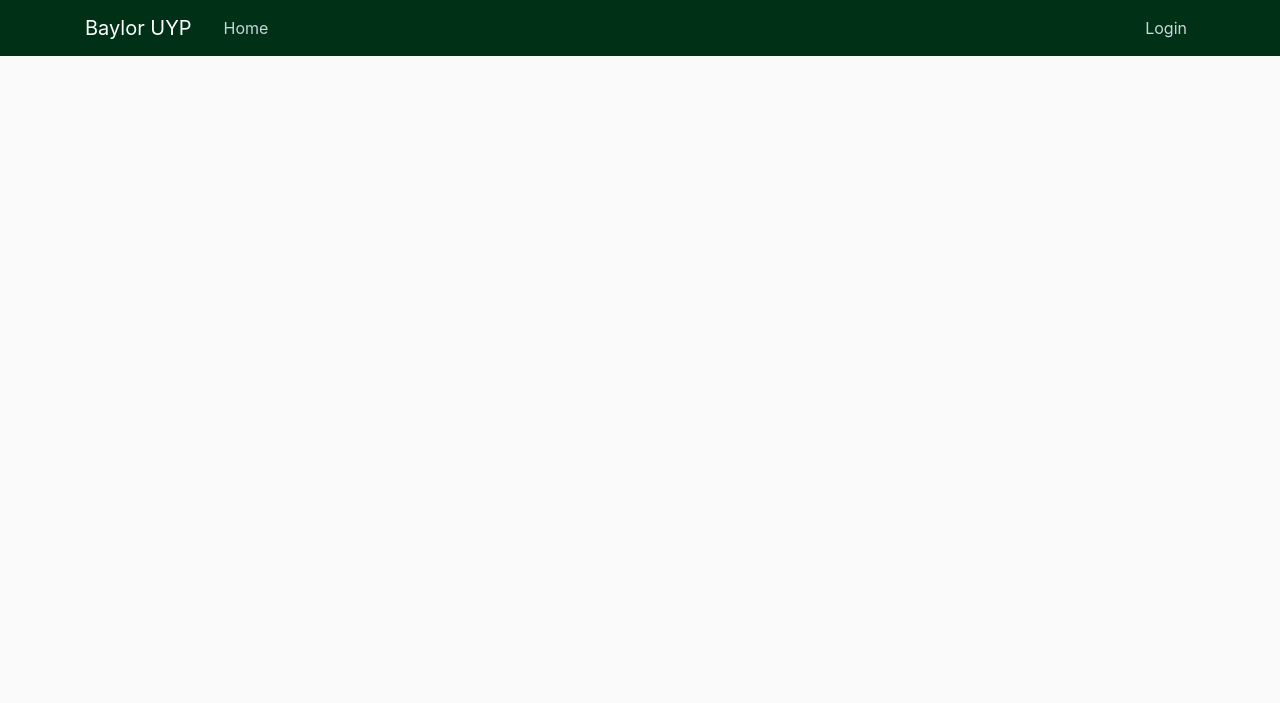
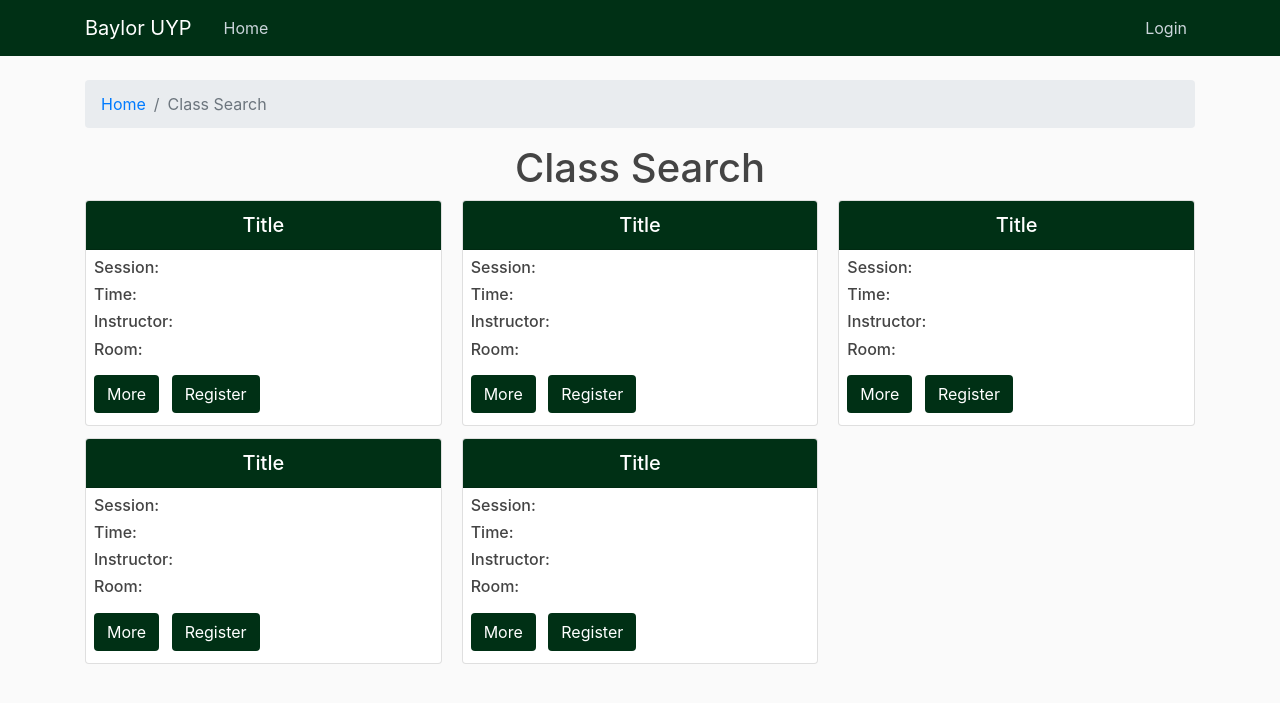
Before and after one commit to jmeyre/UYP, a Flask app: page /class_search in a window 1280 px wide. Shown: the top 703 px of the page. Run offline with Flask 2, Linux system fonts and the light colour scheme; parts of the project's set-up code (start-up, migrations or seed data) failed here and were passed over; some libraries are stand-ins or nearby versions.

Commit message:
Added template class cards to class_search page

```diff
--- a/uyp/templates/class_search.html
+++ b/uyp/templates/class_search.html
@@ -1,6 +1,74 @@
 {% extends 'layout.html' %}
 {% block content %}
 
+    <nav aria-label="breadcrumb">
+        <ol class="breadcrumb">
+            <li class="breadcrumb-item"><a href="/">Home</a></li>
+            <li class="breadcrumb-item active" aria-current="page">Class Search</li>
+        </ol>
+    </nav>
+
+    <div class="row">
+        <h1 class="col-md-12 text-center">Class Search</h1>
+    </div>
+
+    <div class="card-columns">
+        <div class="card">
+            <div class="card-title">
+                <h5 class="card-header text-center text-white bg-baylor-green-std">Title</h5>
+                <h6 class="card-text ml-2 mt-2">Session:</h6>
+                <h6 class="card-text ml-2">Time:</h6>
+                <h6 class="card-text ml-2">Instructor:</h6>
+                <h6 class="card-text ml-2">Room:</h6>
+                <button type="button" class="ml-2 mt-2 btn text-white bg-baylor-green-std">More</button>
+                <button type="button" class="ml-2 mt-2 btn text-white bg-baylor-green-std">Register</button>
+            </div>
+        </div>
+        <div class="card">
+            <div class="card-title">
+                <h5 class="card-header text-center text-white bg-baylor-green-std">Title</h5>
+                <h6 class="card-text ml-2 mt-2">Session:</h6>
+                <h6 class="card-text ml-2">Time:</h6>
+                <h6 class="card-text ml-2">Instructor:</h6>
+                <h6 class="card-text ml-2">Room:</h6>
+                <button type="button" class="ml-2 mt-2 btn text-white bg-baylor-green-std">More</button>
+                <button type="button" class="ml-2 mt-2 btn text-white bg-baylor-green-std">Register</button>
+            </div>
+        </div>
+        <div class="card">
+            <div class="card-title">
+                <h5 class="card-header text-center text-white bg-baylor-green-std">Title</h5>
+                <h6 class="card-text ml-2 mt-2">Session:</h6>
+                <h6 class="card-text ml-2">Time:</h6>
+                <h6 class="card-text ml-2">Instructor:</h6>
+                <h6 class="card-text ml-2">Room:</h6>
+                <button type="button" class="ml-2 mt-2 btn text-white bg-baylor-green-std">More</button>
+                <button type="button" class="ml-2 mt-2 btn text-white bg-baylor-green-std">Register</button>
+            </div>
+        </div>
+        <div class="card">
+            <div class="card-title">
+                <h5 class="card-header text-center text-white bg-baylor-green-std">Title</h5>
+                <h6 class="card-text ml-2 mt-2">Session:</h6>
+                <h6 class="card-text ml-2">Time:</h6>
+                <h6 class="card-text ml-2">Instructor:</h6>
+                <h6 class="card-text ml-2">Room:</h6>
+                <button type="button" class="ml-2 mt-2 btn text-white bg-baylor-green-std">More</button>
+                <button type="button" class="ml-2 mt-2 btn text-white bg-baylor-green-std">Register</button>
+            </div>
+        </div>
+        <div class="card">
+            <div class="card-title">
+                <h5 class="card-header text-center text-white bg-baylor-green-std">Title</h5>
+                <h6 class="card-text ml-2 mt-2">Session:</h6>
+                <h6 class="card-text ml-2">Time:</h6>
+                <h6 class="card-text ml-2">Instructor:</h6>
+                <h6 class="card-text ml-2">Room:</h6>
+                <button type="button" class="ml-2 mt-2 btn text-white bg-baylor-green-std">More</button>
+                <button type="button" class="ml-2 mt-2 btn text-white bg-baylor-green-std">Register</button>
+            </div>
+        </div>
+    </div>
 
 
 {% endblock content %}
--- a/uyp/templates/home.html
+++ b/uyp/templates/home.html
@@ -3,9 +3,7 @@
 
     <nav aria-label="breadcrumb">
         <ol class="breadcrumb">
-            <li class="breadcrumb-item"><a href="#">Home</a></li>
-            <li class="breadcrumb-item"><a href="#">Library</a></li>
-            <li class="breadcrumb-item active" aria-current="page">Data</li>
+            <li class="breadcrumb-item active" aria-current="page">Home</li>
         </ol>
     </nav>
 
```
